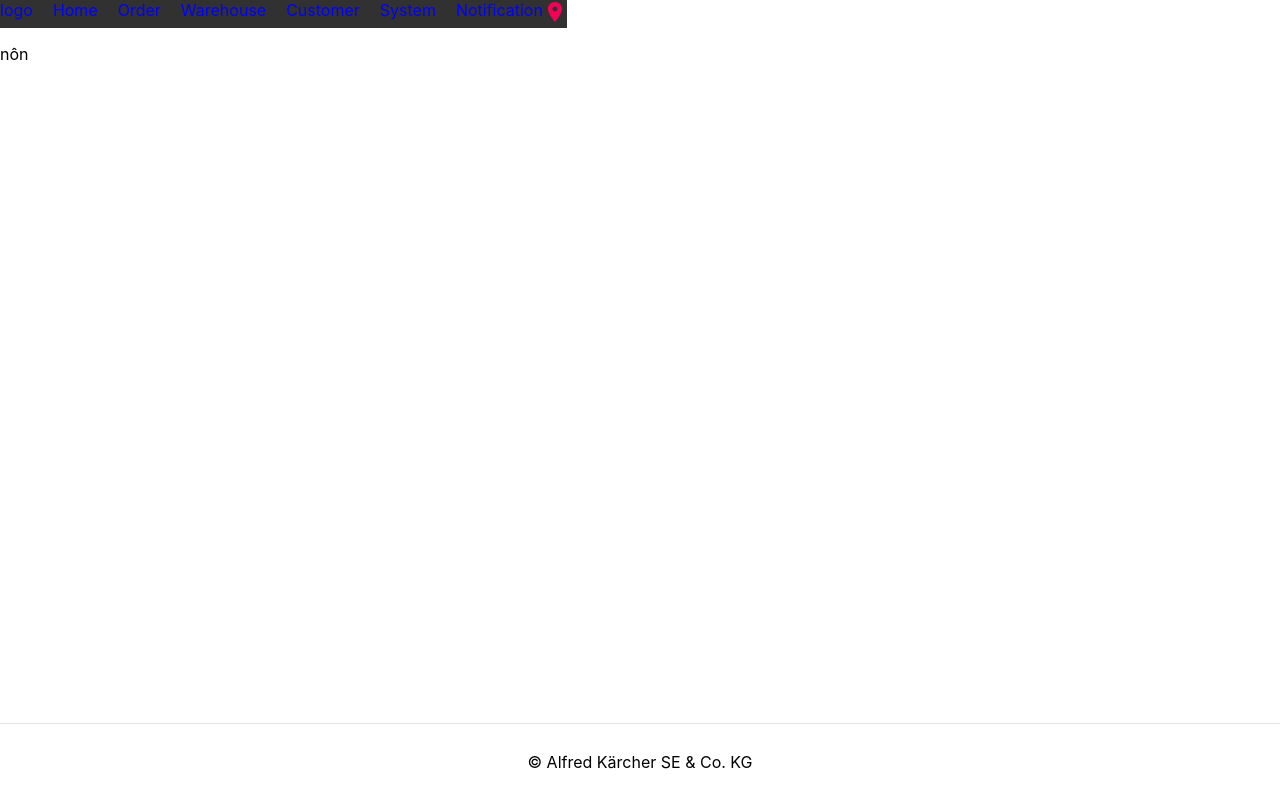
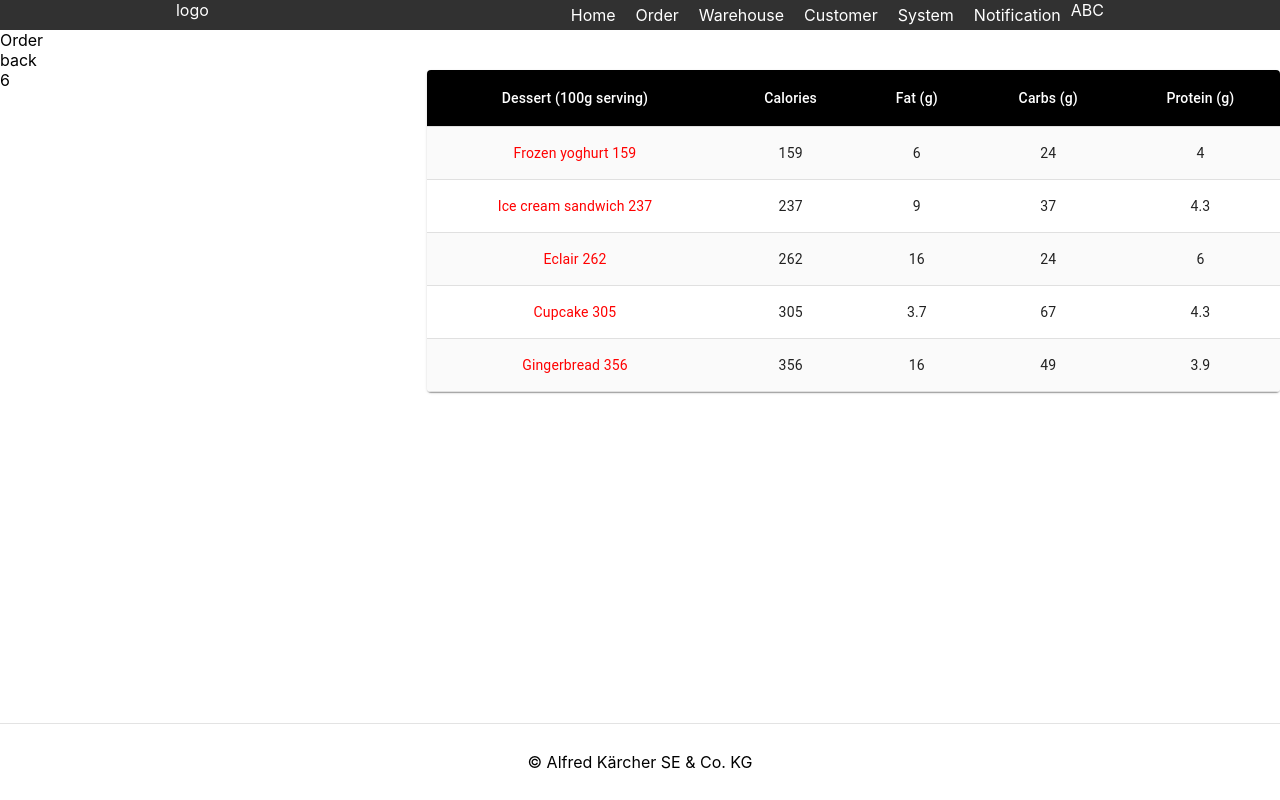
Before and after one commit to hoangvnguyenkms/test, a React (Create React App) app: page / in a window 1280 px wide. Built offline with nearby package versions, Linux system fonts and the light colour scheme.

Commit message:
Add table

```diff
--- a/src/App.js
+++ b/src/App.js
@@ -1,10 +1,25 @@
 import React from 'react';
+import Grid from "@material-ui/core/Grid";
 import { MainLayout } from './commons/layouts/MainLayout';
+import CustomizedTables from './commons/components/Table/Table';
 
 function App() {
   return (
     <MainLayout>
-      {<p> nôn </p>}
+      <Grid container space={0}>
+        Order
+      </Grid>
+      <Grid container space={0}>
+        back
+      </Grid>
+      <Grid container space={0}>
+        <Grid item md={4} xs={12}>
+          6
+        </Grid>
+        <Grid item md={8} xs={12}>
+          <CustomizedTables />
+        </Grid>
+      </Grid>
     </MainLayout>
   );
 }
--- a/src/assets/scss/_common.scss
+++ b/src/assets/scss/_common.scss
@@ -16,3 +16,11 @@ body, html {
     width: 100%;
     height: 100%;
 }
+
+.display-none {
+    display: none;
+}
+
+.dark-background {
+    background-color: #313131;
+}
--- /dev/null
+++ b/src/commons/components/Table/Table.js
@@ -0,0 +1,78 @@
+import React from 'react';
+import { withStyles, makeStyles } from '@material-ui/core/styles';
+import Table from '@material-ui/core/Table';
+import TableBody from '@material-ui/core/TableBody';
+import TableCell from '@material-ui/core/TableCell';
+import TableContainer from '@material-ui/core/TableContainer';
+import TableHead from '@material-ui/core/TableHead';
+import TableRow from '@material-ui/core/TableRow';
+import Paper from '@material-ui/core/Paper';
+
+const StyledTableCell = withStyles(theme => ({
+  head: {
+    backgroundColor: theme.palette.common.black,
+    color: theme.palette.common.white,
+  },
+  body: {
+    fontSize: 14,
+  },
+}))(TableCell);
+
+const StyledTableRow = withStyles(theme => ({
+  root: {
+    '&:nth-of-type(odd)': {
+      backgroundColor: theme.palette.background.default,
+    },
+  },
+}))(TableRow);
+
+function createData(name, calories, fat, carbs, protein) {
+  return { name, calories, fat, carbs, protein };
+}
+
+const rows = [
+  createData('Frozen yoghurt', 159, 6.0, 24, 4.0),
+  createData('Ice cream sandwich', 237, 9.0, 37, 4.3),
+  createData('Eclair', 262, 16.0, 24, 6.0),
+  createData('Cupcake', 305, 3.7, 67, 4.3),
+  createData('Gingerbread', 356, 16.0, 49, 3.9),
+];
+
+const useStyles = makeStyles({
+  table: {
+    minWidth: 700,
+  },
+});
+
+export default function CustomizedTables() {
+  const classes = useStyles();
+
+  return (
+    <TableContainer component={Paper}>
+      <Table className={classes.table} aria-label="customized table">
+        <TableHead>
+          <TableRow>
+            <StyledTableCell align="center">Dessert (100g serving)</StyledTableCell>
+            <StyledTableCell align="center">Calories</StyledTableCell>
+            <StyledTableCell align="center">Fat&nbsp;(g)</StyledTableCell>
+            <StyledTableCell align="center">Carbs&nbsp;(g)</StyledTableCell>
+            <StyledTableCell align="center">Protein&nbsp;(g)</StyledTableCell>
+          </TableRow>
+        </TableHead>
+        <TableBody>
+          {rows.map(row => (
+            <StyledTableRow key={row.name}>
+              <StyledTableCell align="center" component="th" scope="row">
+                <div style={{color: 'red'}}> {row.name} {row.calories} </div>
+              </StyledTableCell>
+              <StyledTableCell align="center">{row.calories}</StyledTableCell>
+              <StyledTableCell align="center">{row.fat}</StyledTableCell>
+              <StyledTableCell align="center">{row.carbs}</StyledTableCell>
+              <StyledTableCell align="center">{row.protein}</StyledTableCell>
+            </StyledTableRow>
+          ))}
+        </TableBody>
+      </Table>
+    </TableContainer>
+  );
+}
--- a/src/commons/layouts/Header.js
+++ b/src/commons/layouts/Header.js
@@ -1,55 +1,63 @@
-import React from 'react';
+import React, { useState } from 'react';
 import Grid from "@material-ui/core/Grid";
-import LocationOnIcon from '@material-ui/icons/LocationOn';
 import { Navbar } from './Navbar';
 import './header.scss';
 
 export const Header = props => {
+
     const navbarList = [
         {
             id: 1,
-            name: 'Home'
+            name: 'Home',
+            link: '#',
         },
         {
             id: 2,
-            name: 'Order'
+            name: 'Order',
+            link: '#',
         },
         {
             id: 3,
-            name: 'Warehouse'
+            name: 'Warehouse',
+            link: '#',
         },
         {
             id: 4,
-            name: 'Customer'
+            name: 'Customer',
+            link: '#',
         },
         {
             id: 5,
-            name: 'System'
+            name: 'System',
+            link: '#',
         },
         {
             id: 6,
-            name: 'Notification'
+            name: 'Notification',
+            link: '#',
         },
 
     ];
+    const [ navbarDisplay, setNavbarDisplay ] = useState(false);
+    const toggleNavbar = () => {
+        setNavbarDisplay(!navbarDisplay)
+    }
     return (
         <Grid container spacing={0}>
-            <header className='header dark-background'>
-                <Grid item xs={12}>
+            <header className={`header ${navbarDisplay? 'show-nav-bar' : ''} dark-background`}>
                 <span>
                     logo
                 </span>
-                </Grid>
-                <Grid item xs={12}>
                 <div className='navbar-user'>
                     <Navbar
+                        toggleNavbar={toggleNavbar}
+                        navbarDisplay={navbarDisplay}
                         navbarList={navbarList}
                     />
-                        <span>
-                            <LocationOnIcon color="secondary" />
-                        </span>
+                    <div className='profile'>
+                        ABC
                     </div>
-                </Grid>
+                </div>
             </header>
         </Grid>
     )
--- a/src/commons/layouts/Navbar.js
+++ b/src/commons/layouts/Navbar.js
@@ -1,17 +1,22 @@
-import React from 'react';
+import React, { useState } from 'react';
+import Dehaze from '@material-ui/icons/Dehaze';
 import './navbar.scss';
 
 export const Navbar = props => {
-    const { navbarList = [] } = props;
+    const { navbarList = [], navbarDisplay, toggleNavbar } = props;
+
     return (
-        <div class='navbar'>
-            <ul class='list-navbar'>
-            {navbarList.map( navbar => (
-                <li key={navbar.id}>
-                    {navbar.name}
-                </li>
-            ))}
-            </ul>
+        <div>
+            <div className={`navbar ${navbarDisplay ? 'show-navbar-mobile' : ''}`}>
+                {navbarList.map( navbar => (
+                    <a href={navbar.link} key={navbar.id}>
+                        {navbar.name}
+                    </a>
+                ))}
+            </div>
+            <a href='/#' className='expand-nav' onClick={() => toggleNavbar()}>
+                <Dehaze style={{ color: '#FFF' }} />
+            </a>
         </div>
     )
 }
--- a/src/commons/layouts/header.scss
+++ b/src/commons/layouts/header.scss
@@ -1,12 +1,15 @@
 .header {
+    width: 100%;
     display: flex;
     justify-content: space-around;
-    color: blue;
+    color: #fff;
     .navbar-user {
         display: flex;
     }
 }
 
-.dark-background {
-    background-color: #313131;
+@media screen and (max-width: 700px) {
+    .header.show-nav-bar {
+        margin-bottom: 190px;
+    }
 }
--- a/src/commons/layouts/navbar.scss
+++ b/src/commons/layouts/navbar.scss
@@ -1,16 +1,43 @@
 .navbar {
-    .list-navbar {
     margin: 0;
     display: flex;
     padding: 0;
-        li {
-            cursor: pointer;
-            list-style-type: none;
+    a {
+        color: inherit;
+        text-decoration: none;
         padding-left: 20px;
+        padding: 5px 10px;
         &:hover, &:active {
             font-weight: 600;
             text-decoration: underline;
         }
     }
 }
+.expand-nav {
+    display: none;
 }
+
+@media screen and (max-width: 700px) {
+    .navbar {
+        display: none;
+        &.show-navbar-mobile {
+            width: 100%;
+            display: flex;
+            flex-direction: column;
+            position: absolute;
+            top: 22px;
+            right: 0;
+            z-index: 30;
+            background-color: #313131;
+            a {
+                display: block;
+            }
+        }
+    }
+    .expand-nav {
+        display: block;
+        position: absolute;
+        right: 0;
+        top: 0;
+    }
+}
```
Lines whose indentation alone changed are shown as unchanged.
